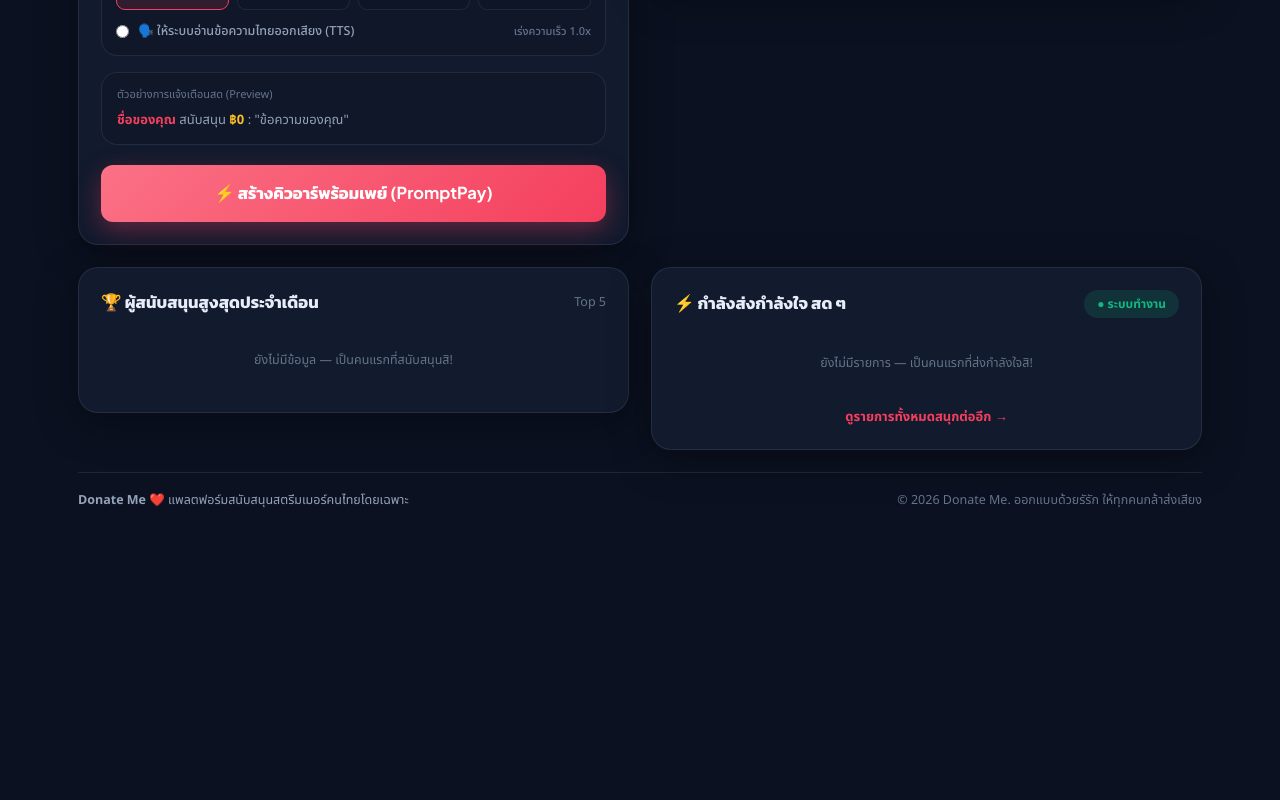
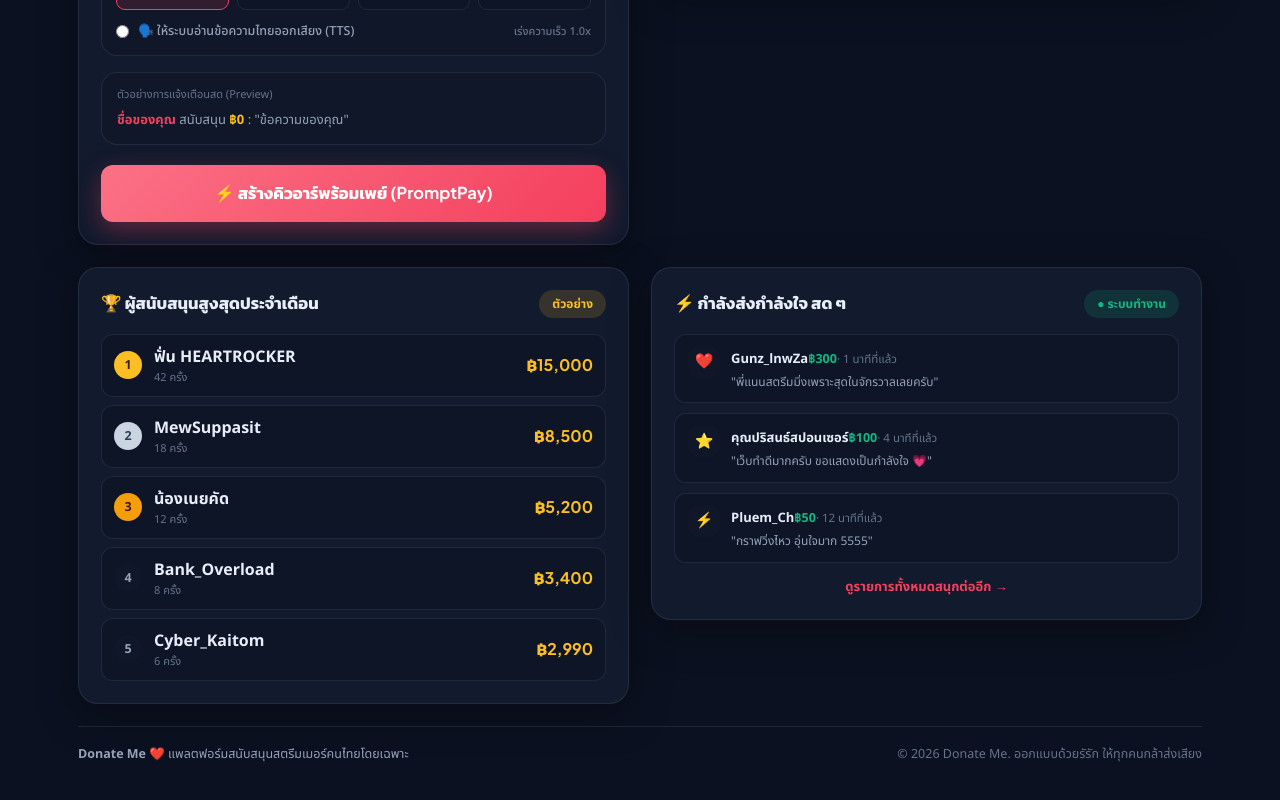
Before and after one commit to narinsak-u/donate-me, a Vue app in the folder web/: page /#/ in a window 1280 px wide. Shown: the part 795-1595 px from the top of the page. Before the commit the page ends 1345 px from the top, so only its background shows below. Built offline with nearby package versions, Linux system fonts and the light colour scheme.

Commit message:
feat: show mock demo data when leaderboard/live feed is empty
Donate page falls back to sample top-donators and live-feed entries
(marked with a gold 'ตัวอย่าง' badge) when there is no real donation
data yet, so the page never looks empty for new streamers.

```diff
--- a/web/src/pages/DonatePage.vue
+++ b/web/src/pages/DonatePage.vue
@@ -9,6 +9,21 @@ const router = useRouter()
 const profile = ref<PublicProfile | null>(null)
 const topDonators = ref<TopDonator[]>([])
 const recent = ref<RecentDonation[]>([])
+const isDemoData = ref(false)
+
+// ข้อมูลตัวอย่าง — ใช้แสดงแทนช่องว่างตอนที่ยังไม่มีโดเนตจริง
+const MOCK_TOP: TopDonator[] = [
+  { donor_name: 'ฟั่น HEARTROCKER', total: 15000, count: 42 },
+  { donor_name: 'MewSuppasit', total: 8500, count: 18 },
+  { donor_name: 'น้องเนยคัด', total: 5200, count: 12 },
+  { donor_name: 'Bank_Overload', total: 3400, count: 8 },
+  { donor_name: 'Cyber_Kaitom', total: 2990, count: 6 },
+]
+const MOCK_RECENT: RecentDonation[] = [
+  { donor_name: 'Gunz_lnwZa', amount: 300, message: 'พี่แนนสตรีมมิ่งเพราะสุดในจักรวาลเลยครับ', paid_at: Date.now() - 60_000 },
+  { donor_name: 'คุณปริสนธ์สปอนเซอร์', amount: 100, message: 'เว็บทำดีมากครับ ขอแสดงเป็นกำลังใจ 💗', paid_at: Date.now() - 240_000 },
+  { donor_name: 'Pluem_Ch', amount: 50, message: 'กราฟวิ่งไหว อุ่นใจมาก 5555', paid_at: Date.now() - 720_000 },
+]
 const name = ref('')
 const amount = ref<number | null>(null)
 const message = ref('')
@@ -35,13 +50,25 @@ onMounted(() => {
       .then(async (p) => {
         profile.value = p
         if (p.show_leaderboard) {
-          ;[topDonators.value, recent.value] = await Promise.all([
+          const [top, rec] = await Promise.all([
             api.topDonators(targetUsername).then((r) => r.slice(0, 5)),
             api.recentDonations(targetUsername),
           ])
+          isDemoData.value = top.length === 0 && rec.length === 0
+          topDonators.value = top.length ? top : MOCK_TOP
+          recent.value = rec.length ? rec : MOCK_RECENT
+        } else {
+          // ปิด leaderboard → ใช้ mock ใน live feed อย่างเดียว
+          isDemoData.value = true
+          recent.value = MOCK_RECENT
         }
       })
       .catch(() => (error.value = 'ไม่พบสตรีมเมอร์นี้ — ตรวจลิงก์อีกครั้ง'))
+  } else {
+    // ไม่ได้ระบุ ?u= → ยังไม่มีข้อมูลให้ดึง ใช้ชุดตัวอย่างไปก่อน
+    isDemoData.value = true
+    topDonators.value = MOCK_TOP
+    recent.value = MOCK_RECENT
   }
 })
 
@@ -243,11 +270,12 @@ async function submit() {
       </section>
 
       <!-- ===== Leaderboard + Live feed ===== -->
-      <section class="grid-2">
+      <section v-if="topDonators.length || recent.length" class="grid-2">
         <div class="card">
           <div class="card-head">
             <h2>🏆 ผู้สนับสนุนสูงสุดประจำเดือน</h2>
-            <span class="muted">Top 5</span>
+            <span v-if="isDemoData" class="badge badge-gold">ตัวอย่าง</span>
+            <span v-else class="muted">Top 5</span>
           </div>
           <ol v-if="topDonators.length" class="board">
             <li v-for="(t, i) in topDonators" :key="t.donor_name">
@@ -267,8 +295,7 @@ async function submit() {
             <h2>⚡ กำลังส่งกำลังใจ สด ๆ</h2>
             <span class="badge badge-green">● ระบบทำงาน</span>
           </div>
-          <div v-if="recent.length" class="feed">
-            <div v-for="(r, i) in recent" :key="i" class="feed-item">
+          <div v-if="recent.length" class="feed">            <div v-for="(r, i) in recent" :key="i" class="feed-item">
               <span class="feed-icon">{{ ['❤️', '⭐', '⚡', '💜', '🎉'][i] ?? '💗' }}</span>
               <div>
                 <b>{{ r.donor_name }}</b>
```
